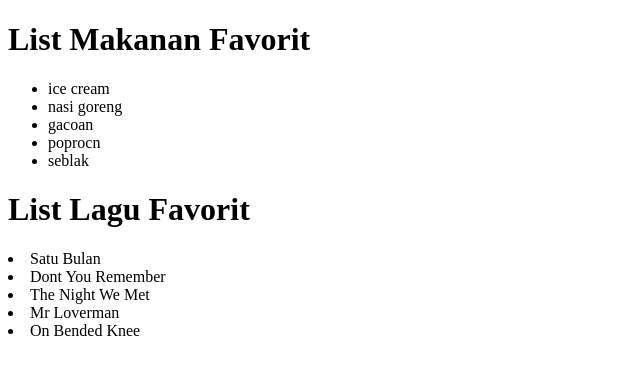
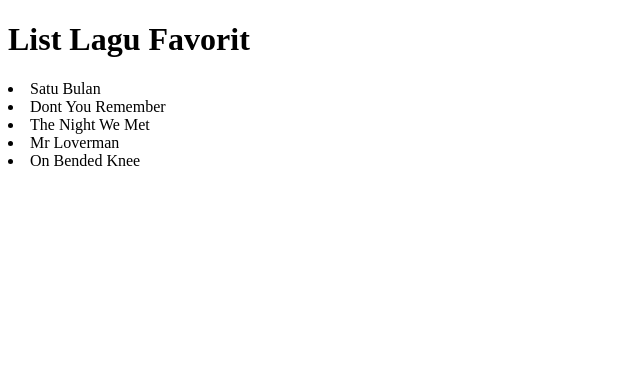
Before and after one commit to TiaraNurmala/pplg1_testbranch, a plain HTML site: page index.html in a window 1280 px wide. Shown: the whole page, without its empty margins (0-640 px from the left). Drawn offline with Linux system fonts and the light colour scheme.

Commit message:
list lagu favorit

```diff
--- a/index.html
+++ b/index.html
@@ -6,14 +6,6 @@
     <title>Document</title>
 </head>
 <body>
-    <h1>List Makanan Favorit</h1>
-    <ul>
-        <li>ice cream</li>
-        <li>nasi goreng</li>
-        <li>gacoan</li>
-        <li>poprocn</li>
-        <li>seblak</li>
-    </ul>
 
     <h1>List Lagu Favorit</h1>
     <li>Satu Bulan</li>
```
